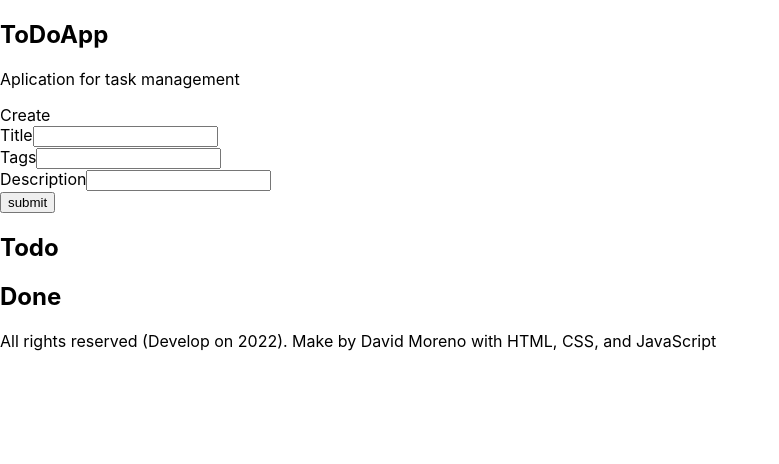
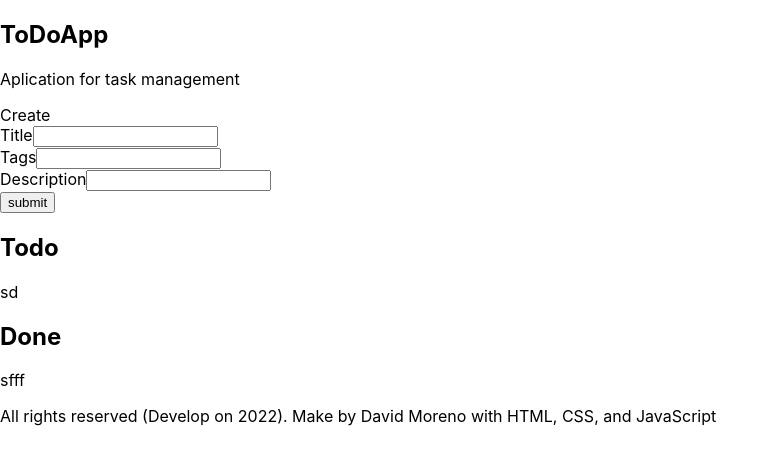
Before and after one commit to CesarDavidMorenR/task-magnament-react, a React (Create React App) app: page / in a window 1280 px wide. Shown: the top 464 px of the page, without its empty margins (0-779 px from the left). Built offline with nearby package versions, Linux system fonts and the light colour scheme; the HTML template or start-up script is replaced by a standard one.

Commit message:
LOGIC: Making logic for adding card to done and movin it to donde

```diff
--- a/src/App.js
+++ b/src/App.js
@@ -6,13 +6,16 @@ import { Sections } from './components/Sections.js'
 // import './App.css';
 
 function App() {
+   const todo = 'sd'
+   const done = 'sfff'
+
   return (
     <div className="App">
       <section className="mainCointainer">
         <Header />
            <Form />
-           <Sections title='Todo' />
-           <Sections title='Done' />
+           <Sections title='Todo' task={ todo }/>
+           <Sections title='Done' task= { done } />
       </section>
       <Footer />
     </div>
--- a/src/components/Sections.js
+++ b/src/components/Sections.js
@@ -1,11 +1,13 @@
 import React from "react";
 
-export const Sections = ({title}) => {
+export const Sections = ({ title, task }) => {
+
+
   return (
     <div>
       <h1>{title}</h1>
       <div className="whiteSpace"></div>
-      <section></section>
+      <section>{ task}</section>
     </div>
   );
 };
```
